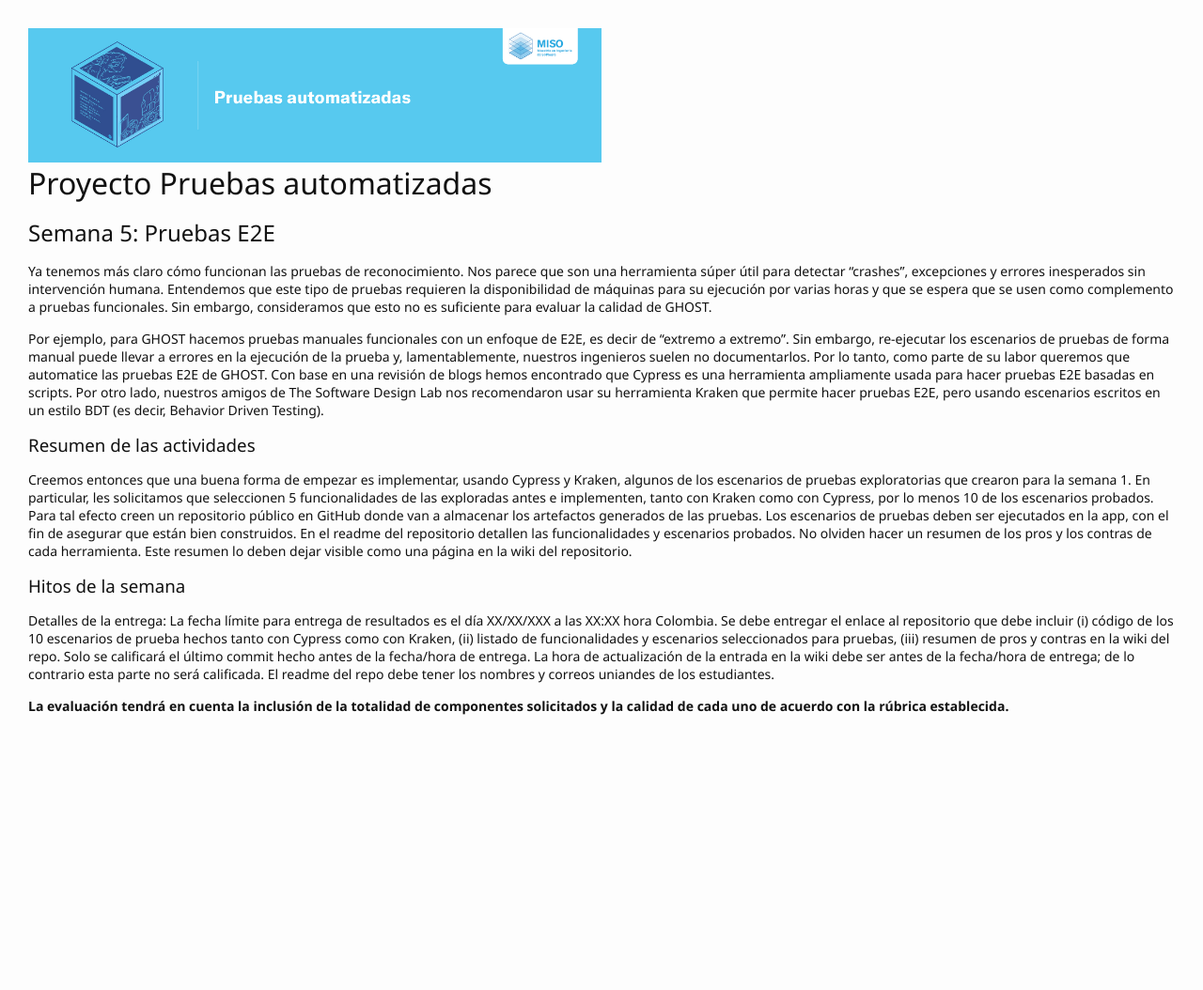
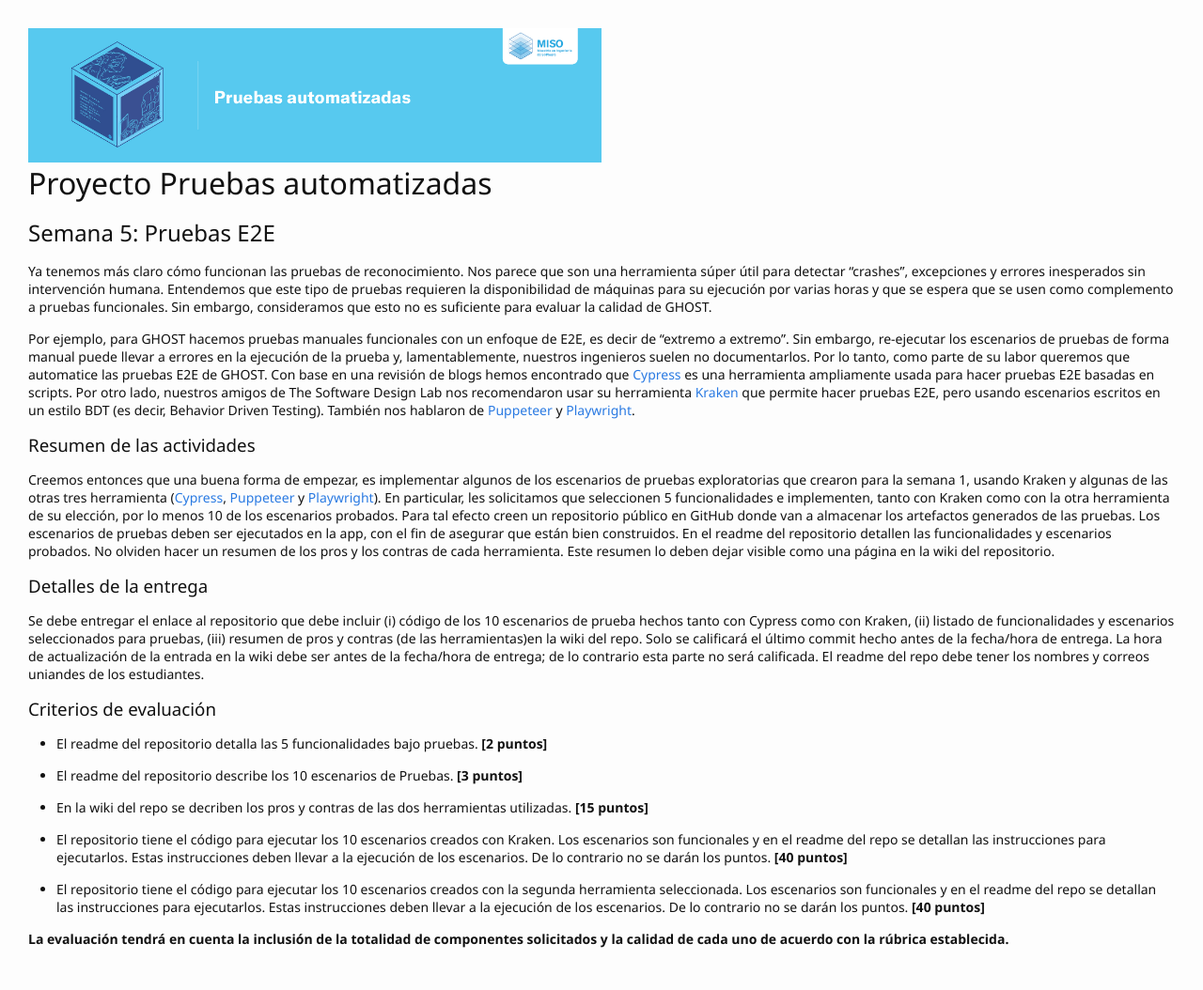
Before and after one commit to TiCSw/mt1_guias_pruebas, a Jekyll site: the page built from docs/semanas/semana5.md, in a window 1280 px wide. Shown: the whole page at 94% size. Built offline with Jekyll 4.4.1, drawn with Linux system fonts in a browser that asks for light colours; some web fonts are replaced; our own code applies the rules of GitHub Pages for plain Markdown files; comment, search, counter and statistics services are not loaded; before the commit the page ends 960 px from its top, so only the background shows below that.

Commit message:
proyecto semana 5 - criterios de evaluación

```diff
--- a/docs/semanas/semana5.md
+++ b/docs/semanas/semana5.md
@@ -5,14 +5,34 @@
 
 Ya tenemos más claro cómo funcionan las pruebas de reconocimiento. Nos parece que son una herramienta súper útil para detectar “crashes”, excepciones y errores inesperados sin intervención humana. Entendemos que este tipo de pruebas requieren la disponibilidad de máquinas para su ejecución por varias horas y que se espera que se usen como complemento a pruebas funcionales. Sin embargo, consideramos que esto no es suficiente para evaluar la calidad de GHOST.
 
-Por ejemplo, para GHOST hacemos pruebas manuales funcionales con un enfoque de E2E, es decir de “extremo a extremo”. Sin embargo, re-ejecutar los escenarios de pruebas de forma manual puede llevar a errores en la ejecución de la prueba y, lamentablemente, nuestros ingenieros suelen no documentarlos. Por lo tanto, como parte de su labor queremos que automatice las pruebas E2E de GHOST. Con base en una revisión de blogs hemos encontrado que Cypress es una herramienta ampliamente usada para hacer pruebas E2E basadas en scripts. Por otro lado, nuestros amigos de The Software Design Lab nos recomendaron usar su herramienta Kraken que permite hacer pruebas E2E, pero usando escenarios escritos en un estilo BDT (es decir, Behavior Driven Testing).
+Por ejemplo, para GHOST hacemos pruebas manuales funcionales con un enfoque de E2E, es decir de “extremo a extremo”. Sin embargo, re-ejecutar los escenarios de pruebas de forma manual puede llevar a errores en la ejecución de la prueba y, lamentablemente, nuestros ingenieros suelen no documentarlos. Por lo tanto, como parte de su labor queremos que automatice las pruebas E2E de GHOST. Con base en una revisión de blogs hemos encontrado que [Cypress](https://www.cypress.io) es una herramienta ampliamente usada para hacer pruebas E2E basadas en scripts. Por otro lado, nuestros amigos de The Software Design Lab nos recomendaron usar su herramienta [Kraken](https://thesoftwaredesignlab.github.io/KrakenMobile/) que permite hacer pruebas E2E, pero usando escenarios escritos en un estilo BDT (es decir, Behavior Driven Testing). También nos hablaron de [Puppeteer](https://pptr.dev) y [Playwright](https://playwright.dev).
 
 ### Resumen de las actividades
-Creemos entonces que una buena forma de empezar es implementar, usando Cypress y Kraken, algunos de los escenarios de pruebas exploratorias que crearon para la semana 1. En particular, les solicitamos que seleccionen 5 funcionalidades de las exploradas antes e implementen, tanto con Kraken como con Cypress, por lo menos 10 de los escenarios probados. Para tal efecto creen un repositorio público en GitHub donde van a almacenar los artefactos generados de las pruebas.  Los escenarios de pruebas deben ser ejecutados en la app, con el fin de asegurar que están bien construidos. En el readme del repositorio detallen las funcionalidades y escenarios probados. No olviden hacer un resumen de los pros y los contras de cada herramienta. Este resumen lo deben dejar visible como una página en la wiki del repositorio.
+Creemos entonces que una buena forma de empezar, es implementar algunos de los escenarios de pruebas exploratorias que crearon para la semana 1, usando Kraken y algunas de las otras tres herramienta ([Cypress](https://www.cypress.io), [Puppeteer](https://pptr.dev) y [Playwright](https://playwright.dev)). En particular, les solicitamos que seleccionen 5 funcionalidades e implementen, tanto con Kraken como con la otra herramienta de su elección, por lo menos 10 de los escenarios probados. Para tal efecto creen un repositorio público en GitHub donde van a almacenar los artefactos generados de las pruebas.  Los escenarios de pruebas deben ser ejecutados en la app, con el fin de asegurar que están bien construidos. En el readme del repositorio detallen las funcionalidades y escenarios probados. No olviden hacer un resumen de los pros y los contras de cada herramienta. Este resumen lo deben dejar visible como una página en la wiki del repositorio.
 
 
 
-### Hitos de la semana
-Detalles de la entrega:  La fecha límite para entrega de resultados es el día XX/XX/XXX a las XX:XX hora Colombia. Se debe entregar el enlace al repositorio que debe incluir (i) código de los 10 escenarios de prueba hechos tanto con Cypress como con Kraken, (ii) listado de funcionalidades y escenarios seleccionados para pruebas, (iii) resumen de pros y contras en la wiki del repo. Solo se calificará el último commit hecho antes de la fecha/hora de entrega. La hora de actualización de la entrada en la wiki debe ser antes de la fecha/hora de entrega; de lo contrario esta parte no será calificada. El readme del repo debe tener los nombres y correos uniandes de los estudiantes.
+### Detalles de la entrega
+Se debe entregar el enlace al repositorio que debe incluir (i) código de los 10 escenarios de prueba hechos tanto con Cypress como con Kraken, (ii) listado de funcionalidades y escenarios seleccionados para pruebas, (iii) resumen de pros y contras (de las herramientas)en la wiki del repo. Solo se calificará el último commit hecho antes de la fecha/hora de entrega. La hora de actualización de la entrada en la wiki debe ser antes de la fecha/hora de entrega; de lo contrario esta parte no será calificada. El readme del repo debe tener los nombres y correos uniandes de los estudiantes.
+
+
+### Criterios de evaluación
+
+- El readme del repositorio detalla las 5 funcionalidades bajo pruebas. **[2 puntos]**
+
+- El readme del repositorio describe los 10 escenarios de Pruebas. **[3 puntos]**
+
+
+- En la wiki del repo se decriben los pros y contras de las dos herramientas utilizadas.  **[15 puntos]**
+
+
+- El repositorio tiene el código para ejecutar los 10 escenarios creados con Kraken. Los escenarios son funcionales y en el readme del repo se detallan las instrucciones para ejecutarlos. Estas instrucciones deben llevar a la ejecución de los escenarios. De lo contrario no se darán los puntos.  **[40 puntos]**
+
+
+
+- El repositorio tiene el código para ejecutar los 10 escenarios creados con la segunda herramienta seleccionada. Los escenarios son funcionales y en el readme del repo se detallan las instrucciones para ejecutarlos. Estas instrucciones deben llevar a la ejecución de los escenarios. De lo contrario no se darán los puntos.  **[40 puntos]**
+
+
+
 
  **La evaluación tendrá en cuenta la inclusión de la totalidad de componentes solicitados y la calidad de cada uno de acuerdo con la rúbrica establecida.**
```
